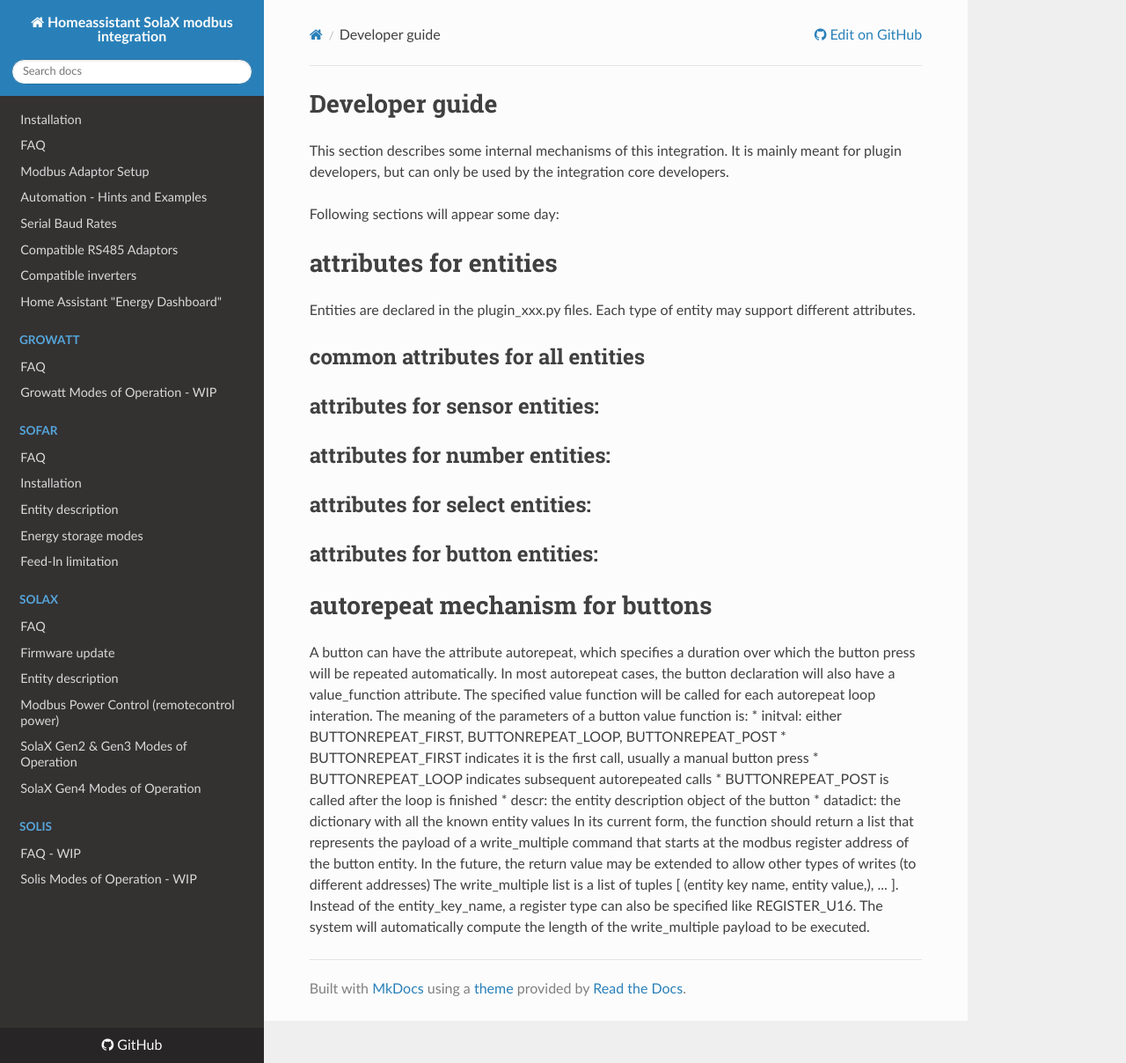
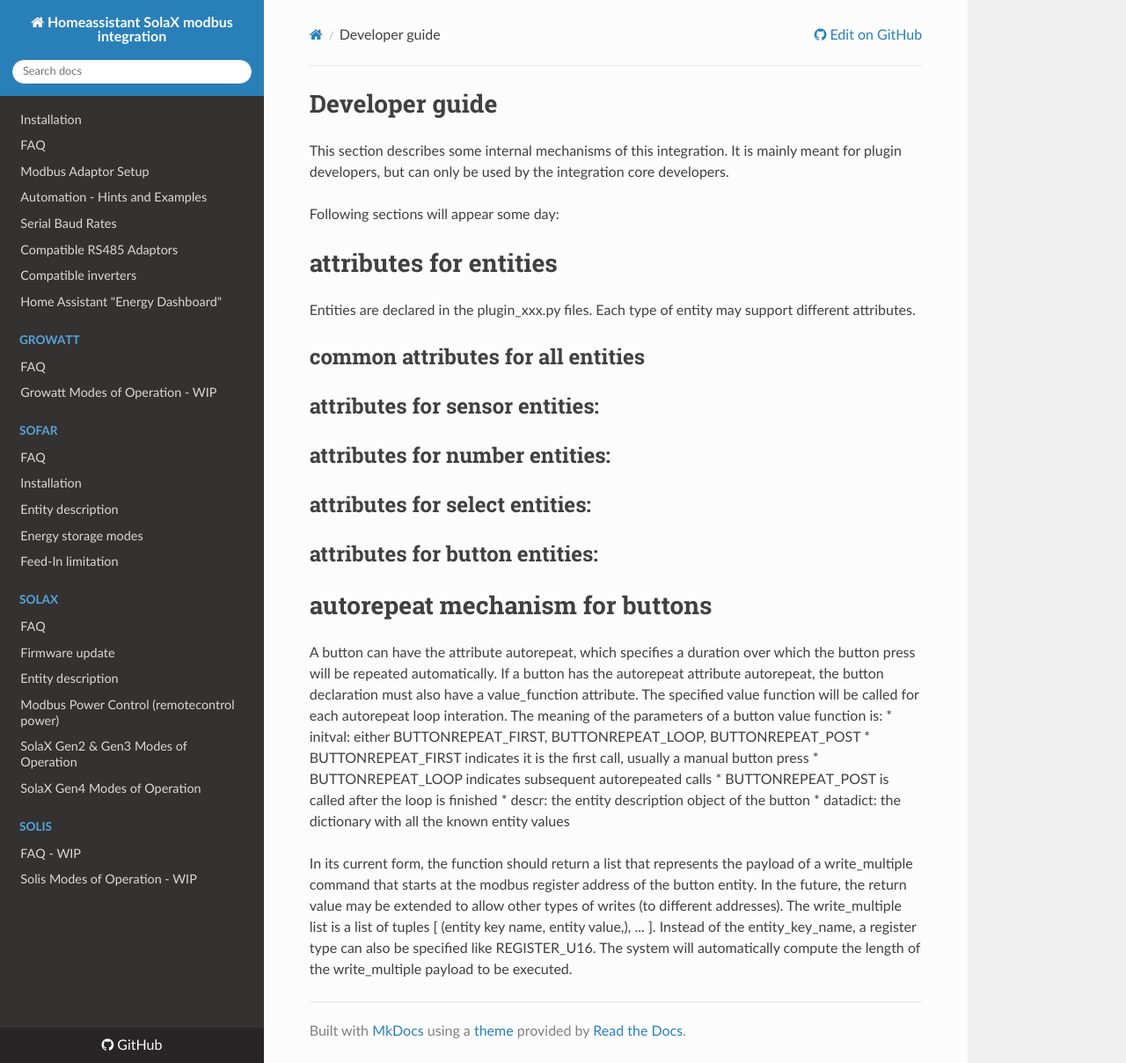
Before and after one commit to wills106/homeassistant-solax-modbus, an MkDocs documentation site: the page built from docs/developer_guide.md, in a window 1280 px wide and 1208 px high. Shown: the whole window at 88% size. Built offline with MkDocs 1.6.1, drawn with Linux system fonts in a browser that asks for light colours; nearby versions of some CDN libraries.

Commit message:
Update developer_guide.md

```diff
--- a/docs/developer_guide.md
+++ b/docs/developer_guide.md
@@ -22,7 +22,7 @@
 # autorepeat mechanism for buttons
 
 A button can have the attribute autorepeat, which specifies a duration over which the button press will be repeated automatically.
-In most autorepeat cases, the button declaration will also have a value_function attribute. The specified value function will be called for each autorepeat loop interation.
+If a button has the autorepeat attribute autorepeat, the button declaration must also have a value_function attribute. The specified value function will be called for each autorepeat loop interation.
 The meaning of the parameters of a button value function is:
 * initval: either BUTTONREPEAT_FIRST, BUTTONREPEAT_LOOP, BUTTONREPEAT_POST
   * BUTTONREPEAT_FIRST indicates it is the first call, usually a manual button press
@@ -30,7 +30,8 @@
   * BUTTONREPEAT_POST is called after the loop is finished
 * descr: the entity description object of the button
 * datadict: the dictionary with all the known entity values
+
 In its current form, the function should return a list that represents the payload of a write_multiple command that starts at the modbus register address of the button entity.
-In the future, the return value may be extended to allow other types of writes (to different addresses)
+In the future, the return value may be extended to allow other types of writes (to different addresses).
 The write_multiple list is a list of tuples [ (entity key name, entity value,), ... ]. Instead of the entity_key_name, a register type can also be specified like REGISTER_U16.
 The system will automatically compute the length of the write_multiple payload to be executed.
```
